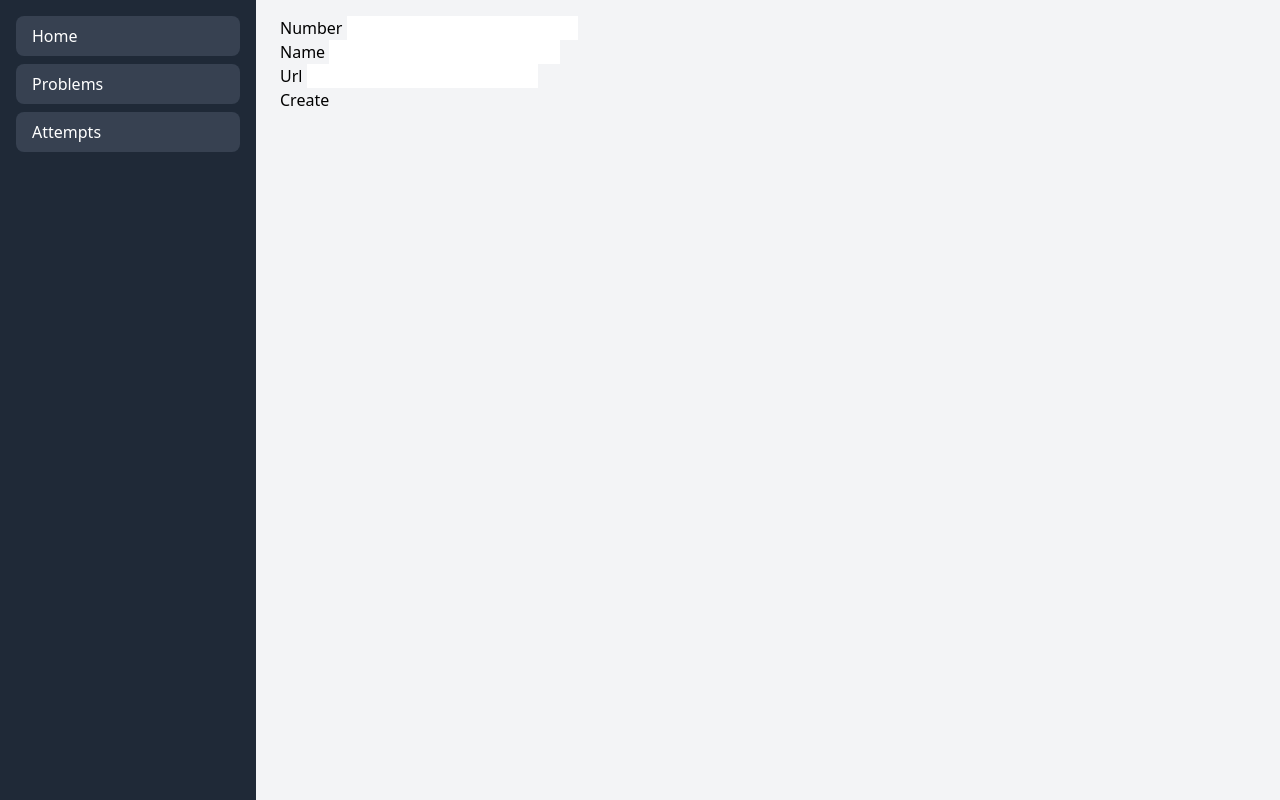
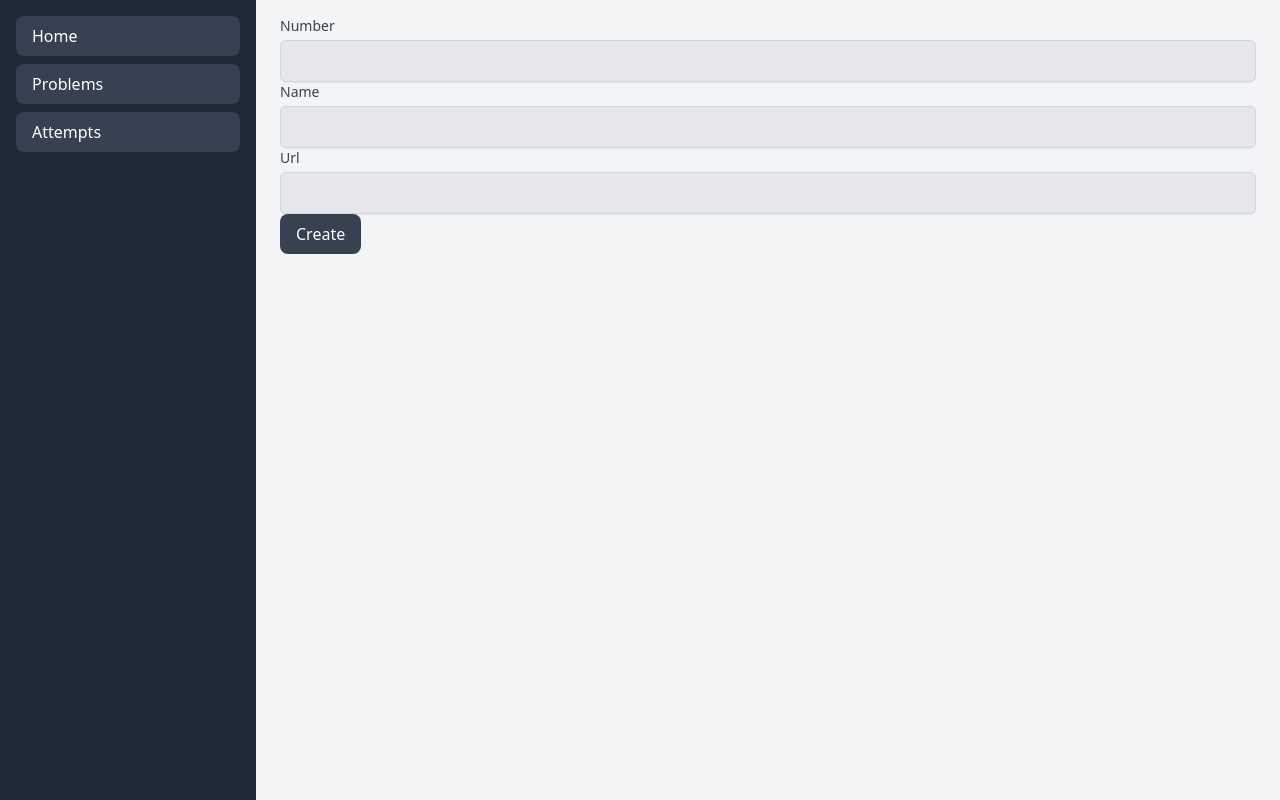
Before and after one commit to lotsOfSnow/lc-tracker, a SvelteKit app in the folder frontend/: page /problems/new in a window 1280 px wide. Built offline with nearby package versions, Linux system fonts and the light colour scheme.

Commit message:
Some form styling and common components

```diff
--- /dev/null
+++ b/frontend/src/lib/components/Button.svelte
@@ -0,0 +1,4 @@
+<button {...$$restProps}
+        class="bg-gray-700 hover:bg-gray-600 text-white font-medium py-2 px-4 rounded-lg transition duration-300 ease-in-out">
+  <slot />
+</button>
--- /dev/null
+++ b/frontend/src/lib/components/Input.svelte
@@ -0,0 +1,2 @@
+<input {...$$restProps}
+       class="mt-1 block w-full px-3 py-2 bg-gray-200 border border-gray-300 rounded-md shadow-sm focus:outline-none focus:border-gray-400 focus:bg-white" />
--- /dev/null
+++ b/frontend/src/lib/components/Label.svelte
@@ -0,0 +1,3 @@
+<label {...$$restProps} class="block text-sm font-medium text-gray-700">
+  <slot />
+</label>
--- /dev/null
+++ b/frontend/src/lib/components/LinkButton.svelte
@@ -0,0 +1,4 @@
+<a {...$$restProps}
+   class="inline-block bg-gray-700 hover:bg-gray-600 text-white font-medium py-2 px-4 rounded-lg transition duration-300 ease-in-out">
+  <slot />
+</a>
--- a/frontend/src/routes/problems/+page.svelte
+++ b/frontend/src/routes/problems/+page.svelte
@@ -2,6 +2,7 @@
 
   import { AppRoute } from '$lib/routes';
   import type { components } from '$lib/api';
+  import LinkButton from '$lib/components/LinkButton.svelte';
 
   export let data;
 
@@ -26,10 +27,9 @@
   };
 </script>
 
-<a href={AppRoute.PROBLEMS_NEW}
-   class="inline-block bg-gray-700 hover:bg-gray-600 text-white font-medium py-2 px-4 rounded-lg transition duration-300 ease-in-out">
+<LinkButton href={AppRoute.PROBLEMS_NEW}>
   Create new
-</a>
+</LinkButton>
 
 
 <table class="w-full">
--- a/frontend/src/routes/problems/new/+page.svelte
+++ b/frontend/src/routes/problems/new/+page.svelte
@@ -1,33 +1,37 @@
 <script>
   import { enhance } from '$app/forms';
+  import Input from '$lib/components/Input.svelte';
+  import Label from '$lib/components/Label.svelte';
+  import Button from '$lib/components/Button.svelte';
 
   export let form;
 </script>
 
 <form method="POST" on:submit|preventDefault use:enhance>
-  {#if form?.fieldErrors || form?.formErrors}
-    <div>
-      <ul>
-        {#each ([...Object.entries(form.fieldErrors), ...Object.entries(form.formErrors)]).filter(x => x) as error}
-          <li>{error}</li>
-        {/each}
-      </ul>
-    </div>
-  {/if}
   <div>
-    <label for="number">Number</label>
-    <input id="number" name="number" type="number" />
+    <Label for="number">Number</Label>
+    <Input id="number" name="number" type="number" />
   </div>
 
   <div>
-    <label for="name">Name</label>
-    <input id="name" name="name" type="text" />
+    <Label for="name">Name</Label>
+    <Input id="name" name="name" type="text" />
   </div>
 
   <div>
-    <label for="url">Url</label>
-    <input id="url" name="url" type="text" />
+    <Label for="url">Url</Label>
+    <Input id="url" name="url" type="text" />
   </div>
 
-  <button type="submit">Create</button>
+  <Button type="submit">Create</Button>
 </form>
+
+{#if form?.fieldErrors || form?.formErrors}
+  <div>
+    <ul>
+      {#each ([...Object.entries(form.fieldErrors), ...Object.entries(form.formErrors)]).filter(x => x) as error}
+        <li class="mt-2 text-sm text-red-500">{error}</li>
+      {/each}
+    </ul>
+  </div>
+{/if}
```
